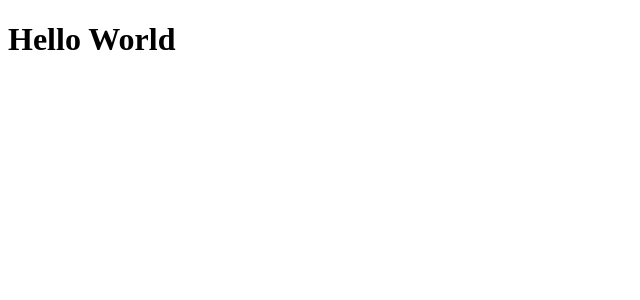
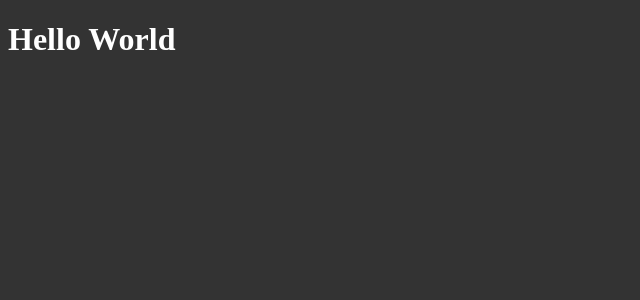
Before and after one commit to ThomasDixini/Estudos-React, a React app: page / in a window 1280 px wide. Shown: the top 300 px of the page, without its empty margins (0-640 px from the left). Built offline with nearby package versions, Linux system fonts and the light colour scheme.

Commit message:
Instalando style-loader e css-loader e configurando, para poder importar o CSS

```diff
--- a/package.json
+++ b/package.json
@@ -19,7 +19,9 @@
     "@babel/preset-react": "^7.16.0",
     "babel-loader": "^8.2.3",
     "cross-env": "^7.0.3",
+    "css-loader": "^6.5.1",
     "html-webpack-plugin": "^5.5.0",
+    "style-loader": "^3.3.1",
     "webpack": "^5.64.4",
     "webpack-cli": "^4.9.1",
     "webpack-dev-server": "^4.6.0"
--- a/src/App.jsx
+++ b/src/App.jsx
@@ -1,3 +1,7 @@
+import './styles/global.css';
+
 export function App() {
+
+
     return <h1>Hello World</h1>
 }
--- /dev/null
+++ b/src/styles/global.css
@@ -0,0 +1,7 @@
+body {
+    background-color: #333;
+}
+
+h1 {
+    color: #FFF;
+}
--- a/webpack.config.js
+++ b/webpack.config.js
@@ -30,6 +30,11 @@ module.exports = {
             test: /\.jsx/,
             exclude: /node_modules/,
             use: 'babel-loader'
+            },
+            {
+            test: /\.css/,
+            exclude: /node_modules/,
+            use: ['style-loader','css-loader'],
             }
         ]
     }
```
Also changed, not shown: 1 other file (tests, documents, lock files or other folders).
